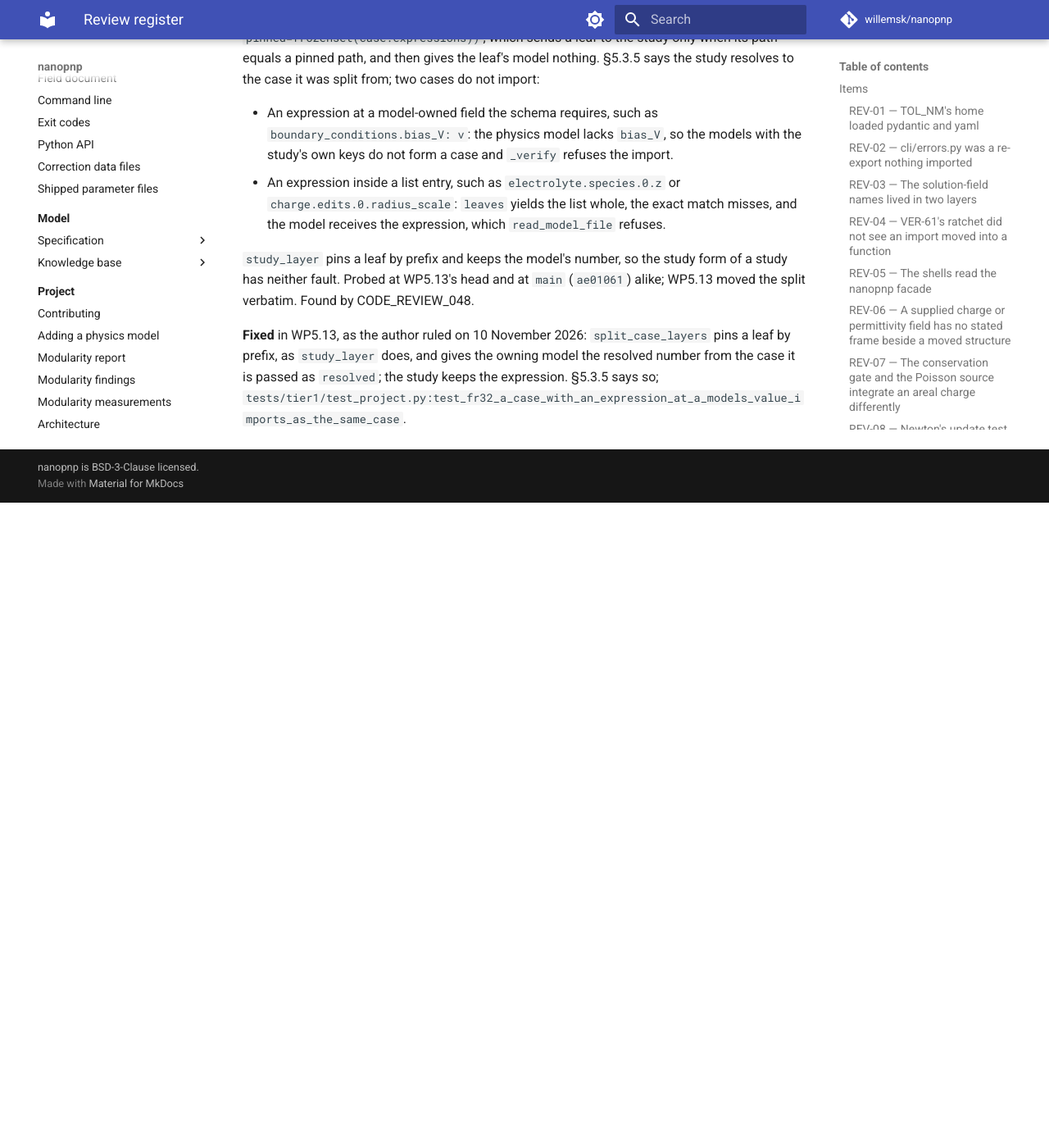
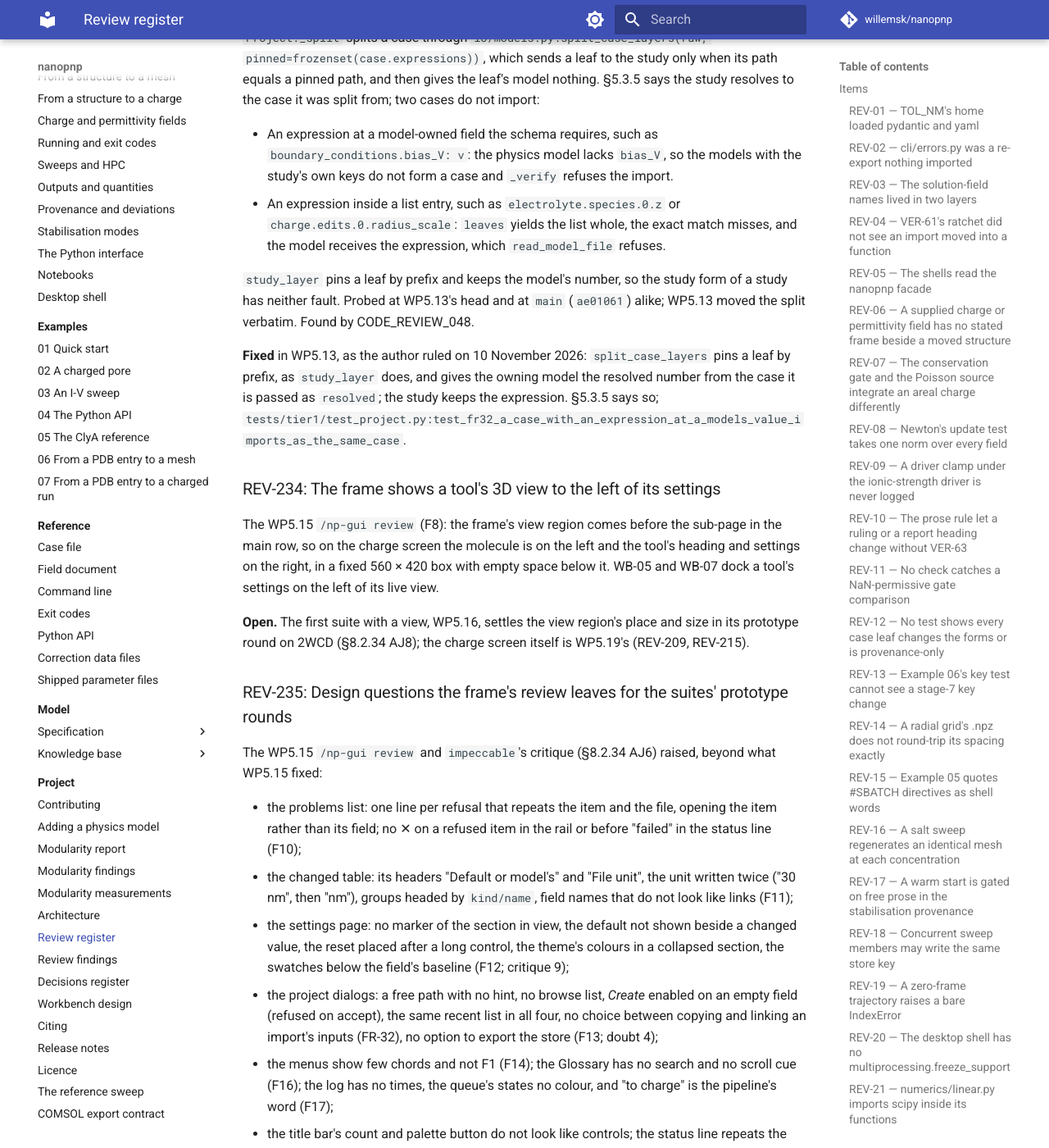
Before and after one commit to willemsk/nanopnp, an MkDocs documentation site: the page built from docs/project/review-items.md, in a window 1280 px wide and 1400 px high, scrolled down 94010 px. Shown: the whole window at 82% size. Built offline with MkDocs 1.6.1 and Material for MkDocs 9.7.7, drawn with Linux system fonts in a browser that asks for light colours; comment, search, counter and statistics services are not loaded; before the commit the page ends 94623 px from its top, so only the background shows below that; some of the changed text lies outside the part shown.

Commit message:
fix: the frame's review findings: the folded rail, the open item, refused values, density
The WP5.15 /np-gui review and impeccable's critique found: a folded rail that showed a
clipped tree (Quasar's mini-drawer rule sits below NiceGUI's column in the cascade);
no mark on the rail's open item; a refused model's values counted as changes; a
mapping written as Python; compact density not reaching the changed table and the
menus; the palette's active row and the dark theme's menus too faint; the colour
fields under their token names; "0 changed" with no project; the accent on the menus
and the status line; floating labels under 12 px; Quasar's faded inactive tabs.
Each is fixed. A unit follows its number after a narrow no-break space (WB-21). The
chords a browser keeps add Ctrl+Q, Ctrl+Shift+Q, Ctrl+L and Ctrl+PageUp/Down. The
render set renders the palette empty and by keyword, and the dark folded rail.

The rest is REV-234 (the view region's side), REV-235 (design questions for the
suites' prototype rounds) and REV-236 (chords an operating system may claim,
unbinding, the glossary's two copies). VER-78; REV-203, REV-204, REV-210, REV-214.

Co-Authored-By: Claude Opus 5.5 <noreply@anthropic.com>
Claude-Session: https://claude.ai/code/session_01DnBK7dRNVprgCGdkofCnq6

```diff
--- a/docs/project/review-items.md
+++ b/docs/project/review-items.md
@@ -2689,7 +2689,7 @@ The WP5.08 review found: the settings dialog has no sticky footer and the colour
 
 **Deferred** to WP5.15, whose settings page follows one declared list (§8.2.34 AJ9) and whose changed table shows each unit (AJ7).
 
-**Fixed** by WP5.15 (1c2416e, 230af47, 7b052a8): the settings are a page with no footer to lose, its colours a section of the theme's setting; each shortcut has its own clear; Reset, *Reset layout* and *Quit* ask first while the `confirm` setting is on, and *Quit* names the running entries; the changed table shows each value in the user's figures with the file's unit, and an empty default reads "not set"; an item that does not load is a "not counted" row that leads to *Problems*. A value counts as changed only where it is away from its default (`io/defaults.py:changes`).
+**Fixed** by WP5.15 (1c2416e, 230af47, 7b052a8): the settings are a page with no footer to lose, its colours a section of the theme's setting; each shortcut has its own clear; Reset, *Reset layout* and *Quit* ask first while the `confirm` setting is on, and *Quit* names the running entries; the changed table shows each value in the user's figures with the file's unit, and an empty default reads "not set"; an item that does not load, or that the problems list refuses, is a "not counted" row that leads to *Problems*, outside the count. A value counts as changed only where it is away from its default (`io/defaults.py:changes`).
 
 ### REV-205: The Study page shows fixture names, and the charge screen lacks a colour bar and axes
 
@@ -2731,7 +2731,7 @@ The second WP5.08 screen review found: the activity bar has text only where the
 
 **Deferred** to WP5.15, which rebuilds the frame (§8.2.34 AJ1, AJ10): the icons, headings, render states and the dialogs with a recent-projects list. The review also doubted that opening a project runs its first study; that holds for the `--state` fixtures only, and `nanopnp gui <project>` walks nothing, so it is answered.
 
-**Fixed** by WP5.15 (5d0f934, 7b052a8, 93add84): each suite has its icon; suite and dialog titles are headings; the diamond is hidden from a screen reader beside its word; the colours show swatches; the glossary holds the design document's 26 terms and About is a dialog; the project dialogs list recent projects. `render_shell.py` renders a 2WCD project, the four project dialogs, the three menus, a folded rail, the Queue and Log tabs, the Colours section, a user theme, compact density and tight spacing, the 3D background setting, a key being captured, a typed palette query, Glossary and About.
+**Fixed** by WP5.15 (5d0f934, 7b052a8, 93add84): each suite has its icon; suite and dialog titles are headings; the diamond is hidden from a screen reader beside its word; the colours show swatches under plain names; the glossary holds the design document's 26 terms and About is a dialog; the project dialogs list recent projects. `render_shell.py` renders a 2WCD project, the four project dialogs, the three menus, a folded rail, the Queue and Log tabs, the Colours section, a user theme, compact density and tight spacing, the 3D background setting, a key being captured, a typed palette query, Glossary and About.
 
 ### REV-211: The palette opens as a full command list, not a bare input that suggests as you type
 
@@ -2992,3 +2992,45 @@ Probed at WP5.13's head and at `main` (`ae01061`) alike; WP5.13 moved the split
 **Fixed** in WP5.13, as the author ruled on 10 November 2026: `split_case_layers` pins a leaf by prefix, as
 `study_layer` does, and gives the owning model the resolved number from the case it is passed as `resolved`; the
 study keeps the expression. §5.3.5 says so; `tests/tier1/test_project.py:test_fr32_a_case_with_an_expression_at_a_models_value_imports_as_the_same_case`.
+
+### REV-234: The frame shows a tool's 3D view to the left of its settings
+
+The WP5.15 `/np-gui review` (F8): the frame's view region comes before the sub-page in the main row, so on the charge
+screen the molecule is on the left and the tool's heading and settings on the right, in a fixed 560 × 420 box with
+empty space below it. WB-05 and WB-07 dock a tool's settings on the left of its live view.
+
+**Open.** The first suite with a view, WP5.16, settles the view region's place and size in its prototype round on 2WCD
+(§8.2.34 AJ8); the charge screen itself is WP5.19's (REV-209, REV-215).
+
+### REV-235: Design questions the frame's review leaves for the suites' prototype rounds
+
+The WP5.15 `/np-gui review` and `impeccable`'s critique (§8.2.34 AJ6) raised, beyond what WP5.15 fixed:
+
+- the problems list: one line per refusal that repeats the item and the file, opening the item rather than its field;
+  no ✕ on a refused item in the rail or before "failed" in the status line (F10);
+- the changed table: its headers "Default or model's" and "File unit", the unit written twice ("30 nm", then "nm"),
+  groups headed by `kind/name`, field names that do not look like links (F11);
+- the settings page: no marker of the section in view, the default not shown beside a changed value, the reset placed
+  after a long control, the theme's colours in a collapsed section, the swatches below the field's baseline (F12;
+  critique 9);
+- the project dialogs: a free path with no hint, no browse list, *Create* enabled on an empty field (refused on
+  accept), the same recent list in all four, no choice between copying and linking an import's inputs (FR-32), no
+  option to export the store (F13; doubt 4);
+- the menus show few chords and not F1 (F14); the Glossary has no search and no scroll cue (F16); the log has no times,
+  the queue's states no colour, and "to charge" is the pipeline's word (F17);
+- the title bar's count and palette button do not look like controls; the status line repeats the bottom panel's
+  tabs; the rail's items have no kind glyph or changed mark; the bottom panel has no grip or fold button (critique 7,
+  8, 10, 11).
+
+**Open**, a question for the author: each is put at the prototype round of the suite that first needs it, from WP5.16
+(§8.2.34 AJ8), with the screens in front of the author.
+
+### REV-236: Chords the operating system may claim, a command that cannot be unbound, and the glossary written twice
+
+The WP5.15 review's doubts: on macOS, Option+Shift+digit types a character into a focused field, and a browser may
+open its own help on F1 (the suite chords are the author's, §8.2.38 AN7); the per-key ✕ on the settings page resets a
+chord to its default, and no control unbinds a command, though `commands.bindings` accepts an empty chord; the
+glossary's 26 terms are written in `gui/web/glossary.py` and in the design document, and nothing checks that they agree.
+
+**Open.** The keyboard pass over the workbench, WP5.21 (QR-16), takes the chords and the unbinding; the glossary's
+single source is put to the author with it.
```
Also changed, not shown: docs/project/decisions.md (+5 -2 lines), docs/project/review-findings.md (+3 -0 lines), src/nanopnp/gui/web/assets/frame.css (+79 -0 lines), 5 other files.
